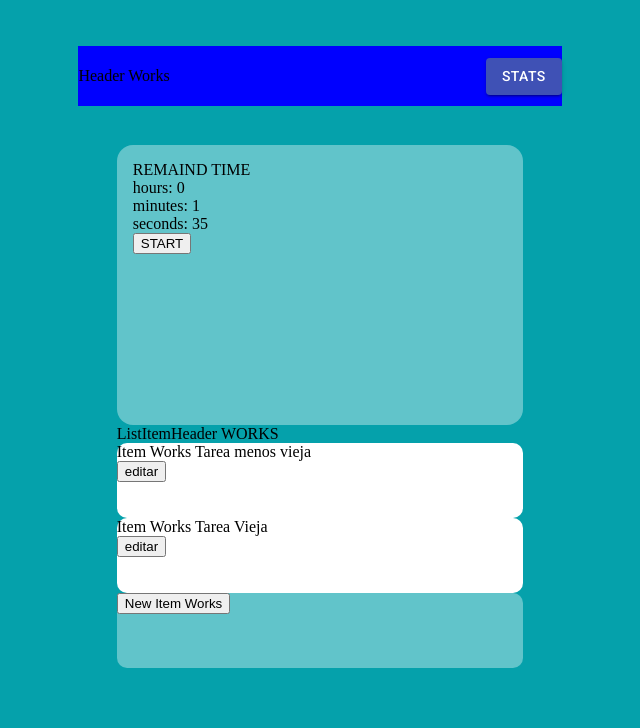
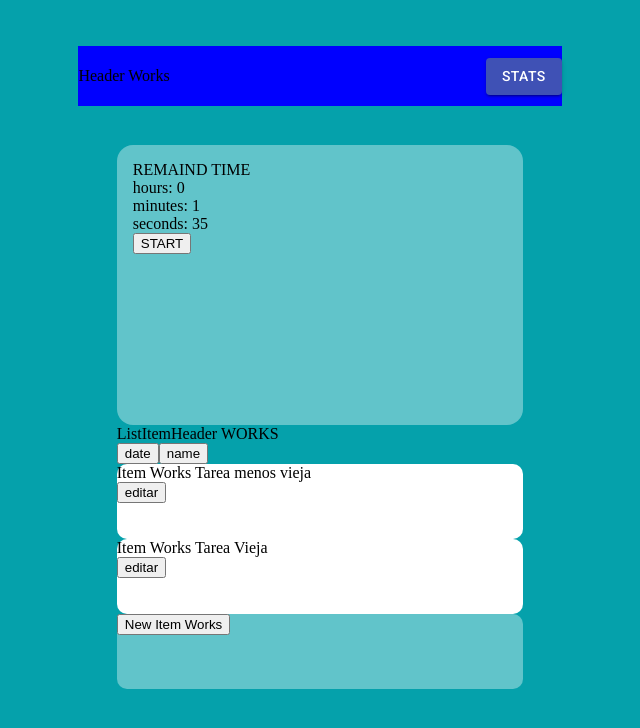
Before and after one commit to devacran/productive-list-app, a React app: page / in a window 1280 px wide. Shown: the top 728 px of the page, without its empty margins (320-960 px from the left). Built offline with nearby package versions, Linux system fonts and the light colour scheme.

Commit message:
Sort List Implemented

```diff
--- a/src/actions/index.js
+++ b/src/actions/index.js
@@ -2,12 +2,17 @@ export const setCurrentTask = payload => ({
   type: "SET_CURRENT_TASK",
   payload
 });
-export const updateTaskDataFromList = payload => ({
-  type: "UPDATE_TASK_DATA_FROM_LIST",
+export const setCurrentTaskCompleted = payload => ({
+  type: "SET_CURRENT_TASK_COMPLETED",
   payload
 });
 export const updateCurrentTaskData = payload => ({
   type: "UPDATE_CURRENT_TASK_DATA",
+  payload
+});
+
+export const updateTaskDataFromList = payload => ({
+  type: "UPDATE_TASK_DATA_FROM_LIST",
   payload
 });
 
@@ -19,8 +24,8 @@ export const removeTaskFromList = payload => ({
   type: "REMOVE_TASK_FROM_LIST",
   payload
 });
-export const setCurrentTaskCompleted = payload => ({
-  type: "SET_CURRENT_TASK_COMPLETED",
+export const setListSortType = payload => ({
+  type: "SET_LIST_SORT_TYPE",
   payload
 });
 export const setTaskTimer = payload => ({
--- a/src/components/ListItemHeader.js
+++ b/src/components/ListItemHeader.js
@@ -1,9 +1,20 @@
 import React from "react";
 
-const ListItemHeader = () => {
+const ListItemHeader = props => {
+  const { handleListSortType } = props;
+  const handleClick = evn => {
+    const type = evn.target.value;
+    handleListSortType(type);
+  };
   return (
     <div className="list-item-header">
       <div>ListItemHeader WORKS</div>
+      <button onClick={handleClick} value="date">
+        date
+      </button>
+      <button onClick={handleClick} value="name">
+        name
+      </button>
     </div>
   );
 };
--- a/src/containers/Home.js
+++ b/src/containers/Home.js
@@ -2,16 +2,17 @@ import React, { useEffect } from "react";
 import { connect } from "react-redux";
 import { setCurrentTask as _setCurrentTask } from "../actions";
 import { setTaskTimer as _setTaskTimerData } from "../actions";
+
 import { sortListByStartDate } from "../utils/sortList";
 import Timer from "./Timer";
 import List from "./List";
 const Home = props => {
   const { list, setCurrentTask, setTaskTimerData } = props;
-  let taskList = [];
   let taskTimer = {};
   useEffect(() => {
     //The first step to do is load the list info
     //Then set the current task in the state (the lastest by default)
+    let taskList = list;
     taskList = sortListByStartDate(list);
     const currentTask = taskList.shift();
     setCurrentTask(currentTask);
@@ -24,7 +25,7 @@ const Home = props => {
   return (
     <div className="home">
       <Timer></Timer>
-      <List data={list}></List>
+      <List></List>
     </div>
   );
 };
--- a/src/containers/List.js
+++ b/src/containers/List.js
@@ -1,9 +1,10 @@
-import React, { useState } from "react";
+import React, { useState, useEffect } from "react";
 import { connect } from "react-redux";
 import { setNewTaskToList as _setNewTaskToList } from "../actions";
 import { setCurrentTask as _setCurrentTask } from "../actions";
+import { setListSortType as _setListSortType } from "../actions";
 import { removeTaskFromList as _removeTaskFromList } from "../actions";
-import { sortListByStartDate } from "../utils/sortList";
+import { sortListByStartDate, sortListByName } from "../utils/sortList";
 import ListItemHeader from "../components/ListItemHeader";
 import Item from "./Item";
 import NewItem from "../components/NewItem";
@@ -11,14 +12,27 @@ import NewItem from "../components/NewItem";
 const List = props => {
   const [newTask, setNewTask] = useState(false); //To expand o close the newTask form
   const [editTask, setEditTask] = useState(false); //To expand o close the newTask form
+  const [sortedList, setSortedList] = useState([]); //To expand o close the newTask form
   const {
     setNewTaskToList,
     setCurrentTask,
     removeTaskFromList,
-    currentTask
+    currentTask,
+    list,
+    listSortType,
+    setListSortType
   } = props;
-  const list = props.data || [];
-  const sortedList = sortListByStartDate(list);
+
+  useEffect(() => {
+    switch (listSortType) {
+      case "date":
+        setSortedList(sortListByStartDate(list));
+        break;
+      case "name":
+        setSortedList(sortListByName(list));
+        break;
+    }
+  }, [listSortType]);
   const handleCreateNewTask = () => {
     setNewTask(true);
   };
@@ -53,9 +67,13 @@ const List = props => {
     setNewTaskToList(res);
     setCurrentTask(res);
   };
+
+  const handleListSortType = type => {
+    setListSortType(type);
+  };
   return (
     <div className="list">
-      <ListItemHeader></ListItemHeader>
+      <ListItemHeader handleListSortType={handleListSortType}></ListItemHeader>
       {sortedList.map(data => (
         <Item
           expand={editTask === data.id}
@@ -75,11 +93,14 @@ const List = props => {
   );
 };
 const mapStateToProps = state => ({
-  currentTask: state.currentTask.data
+  currentTask: state.currentTask.data,
+  list: state.list.data.tasks || [],
+  listSortType: state.list.sort
 });
 const mapDispatchToProps = {
   setNewTaskToList: _setNewTaskToList,
   setCurrentTask: _setCurrentTask,
-  removeTaskFromList: _removeTaskFromList
+  removeTaskFromList: _removeTaskFromList,
+  setListSortType: _setListSortType
 };
 export default connect(mapStateToProps, mapDispatchToProps)(List);
--- a/src/reducer/listReducer.js
+++ b/src/reducer/listReducer.js
@@ -4,6 +4,11 @@ const listReducer = (state = [], action) => {
       return {
         ...state,
         data: { ...state.data, tasks: [...state.data.tasks, action.payload] }
+      };
+    case "SET_LIST_SORT_TYPE":
+      return {
+        ...state,
+        sort: action.payload
       };
     case "REMOVE_TASK_FROM_LIST":
       return {
--- a/src/utils/sortList.js
+++ b/src/utils/sortList.js
@@ -7,3 +7,12 @@ export const sortListByStartDate = list => {
   });
   return _list;
 };
+export const sortListByName = list => {
+  const _list = [...list];
+  _list.sort((a, b) => {
+    const na = a.name;
+    const nb = b.name;
+    return nb - na;
+  });
+  return _list;
+};
```
